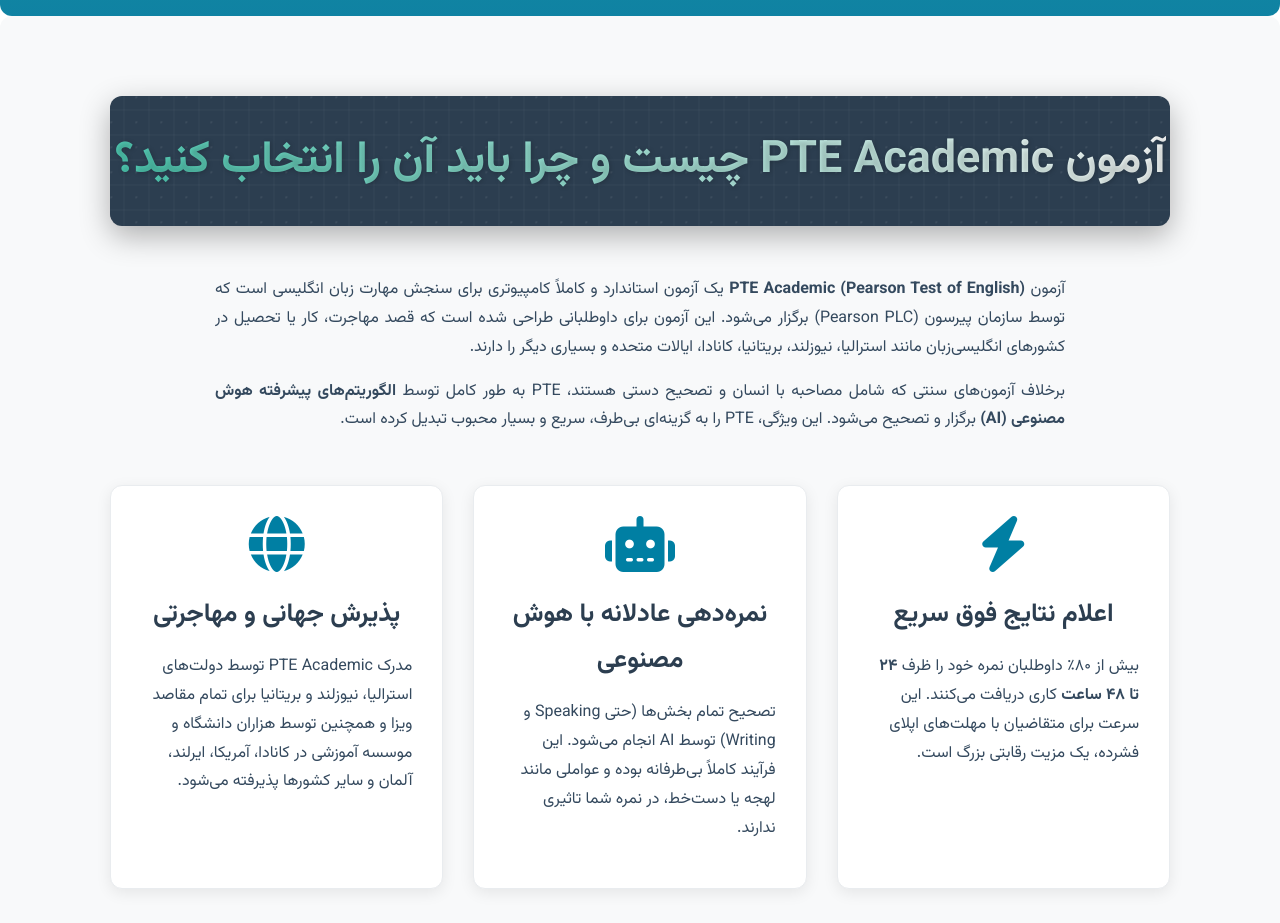
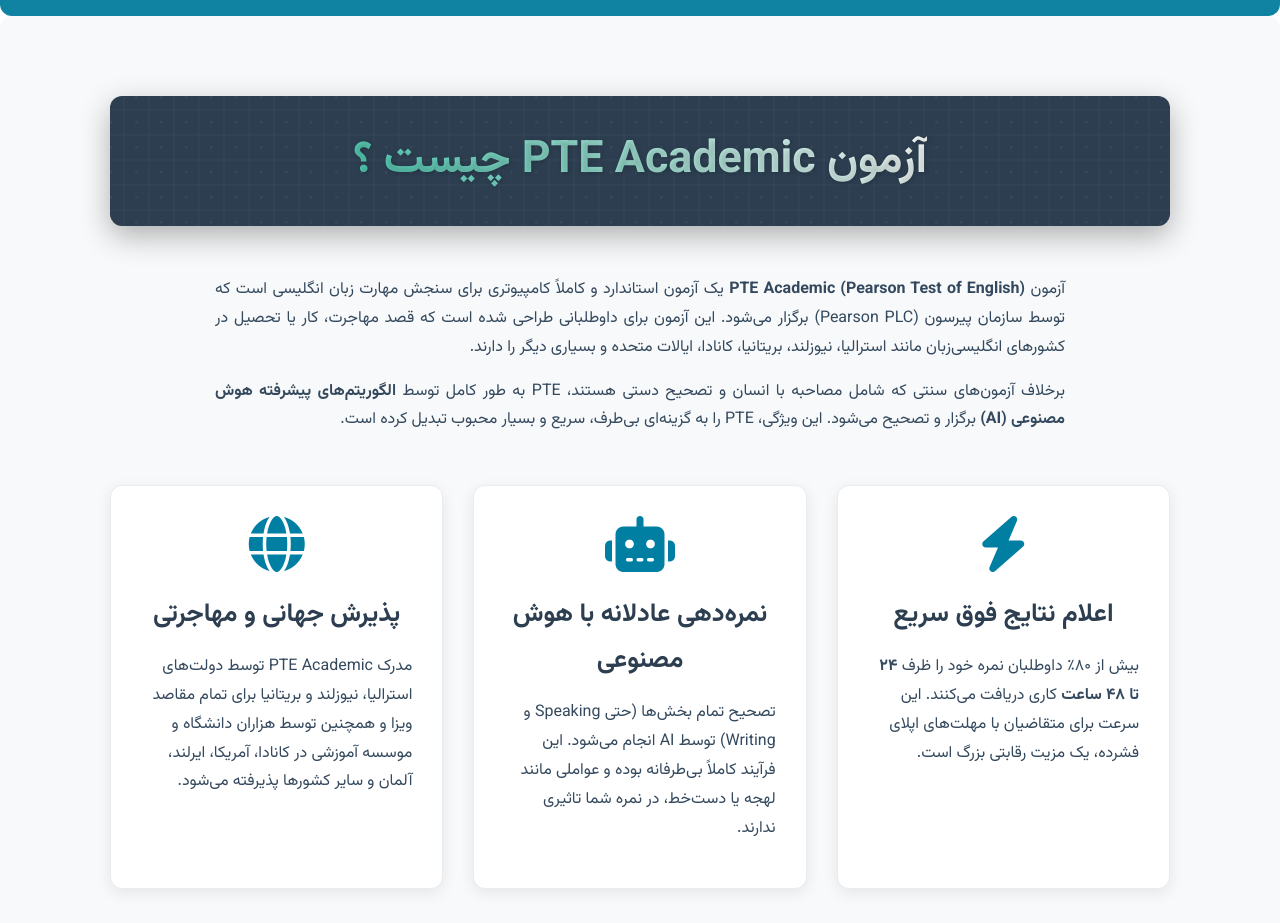
Before and after one commit to RemoteVm-Live/PTE, a plain HTML site: page index.html in a window 1280 px wide. Shown: the part 800-1723 px from the top of the page. Drawn offline with Linux system fonts and the light colour scheme; grey boxes are pictures that could not be loaded.

Commit message:
Update index.html

```diff
--- a/index.html
+++ b/index.html
@@ -546,7 +546,7 @@
 
         <section id="about">
             <div class="container">
-                <h2><span>آزمون PTE Academic چیست و چرا باید آن را انتخاب کنید؟</span></h2>
+                <h2><span>آزمون PTE Academic چیست ؟</span></h2>
                 <div style="text-align: justify; max-width: 850px; margin: 0 auto;">
                     <p>آزمون <strong>PTE Academic (Pearson Test of English)</strong> یک آزمون استاندارد و کاملاً کامپیوتری برای سنجش مهارت زبان انگلیسی است که توسط سازمان پیرسون (Pearson PLC) برگزار می‌شود. این آزمون برای داوطلبانی طراحی شده است که قصد مهاجرت، کار یا تحصیل در کشورهای انگلیسی‌زبان مانند استرالیا، نیوزلند، بریتانیا، کانادا، ایالات متحده و بسیاری دیگر را دارند.</p>
                     <p>برخلاف آزمون‌های سنتی که شامل مصاحبه با انسان و تصحیح دستی هستند، PTE به طور کامل توسط <strong>الگوریتم‌های پیشرفته هوش مصنوعی (AI)</strong> برگزار و تصحیح می‌شود. این ویژگی، PTE را به گزینه‌ای بی‌طرف، سریع و بسیار محبوب تبدیل کرده است.</p>
```
